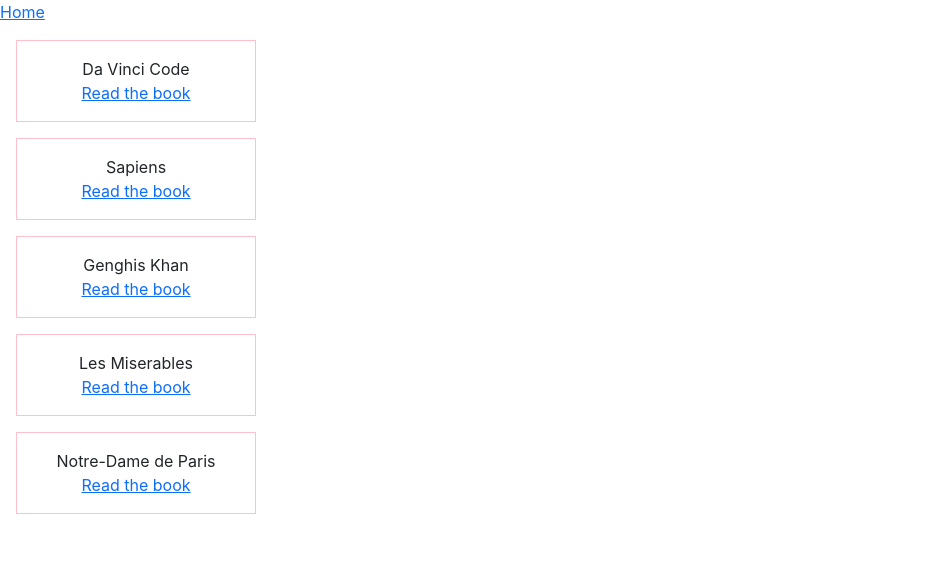
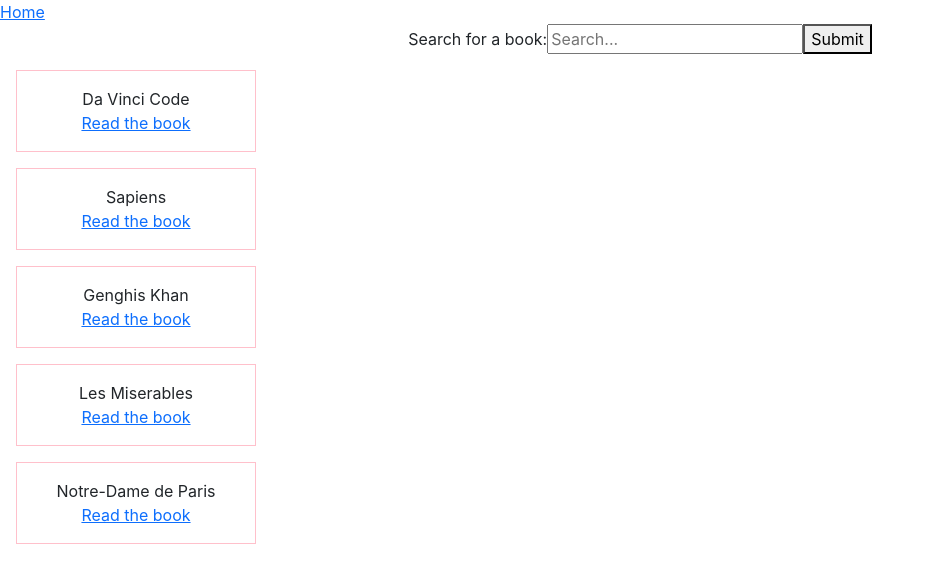
Before and after one commit to readingdeep/full-stack, a React (Create React App) app in the folder front-end/: page / in a window 1280 px wide. Shown: the top 582 px of the page, without its empty margins (0-934 px from the left). Built offline with nearby package versions, Linux system fonts and the light colour scheme.

Commit message:
Search component for local books.json file

```diff
--- /dev/null
+++ b/front-end/src/Books/books.json
@@ -0,0 +1,7 @@
+[
+    {"name":"Da Vinci Code", "id":"1"},
+    {"name":"Sapiens", "id":"2"},
+    {"name":"Genghis Khan", "id":"3"},
+    {"name": "Les Miserables", "id":"4"},
+    {"name":"Notre-Dame de Paris", "id":"5"}
+]
--- a/front-end/src/Components/HomePage.js
+++ b/front-end/src/Components/HomePage.js
@@ -1,15 +1,45 @@
-import React from 'react';
+import React, { useEffect } from 'react';
 import { useState } from 'react';
 import uuid from 'react-uuid';
 import BookCard from './BookCard';
+import SearchComponent from './SearchComponent';
+import Books from "../Books/books.json";
 
 const HomePage = () => {
-    const [books, setBooks] = useState([{name:'Da Vinci Code', id:'1'}, {name:'Sapiens', id:'2'}, {name:'Genghis Khan', id:'3'}, {name: 'Les Miserables', id:'4'}, {name:'Notre-Dame de Paris', id:'5'}])
+    const [books, setBooks] = useState([]);
+    const [loading, setLoading] = useState(false);
+
+    async function handleOnSearchSubmit(query) {
+        setLoading(true);
+        if (query.length === 0) {
+            setBooks(Books);
+            setLoading(false);
+            return;
+        }
+        const searchQuery = query.toLowerCase();
+        const queryArray = [];
+        for (const book of Books) {
+            const name = book.name.toLowerCase();
+            if (name.includes(searchQuery)) {
+                queryArray.push(book);
+            }
+        }
+        setBooks(queryArray);
+        setLoading(false);
+    }
+
+    useEffect(() => {
+        setBooks(Books);
+    }, [])
+
     return (
         <div>
-            {books.map(book =>
+            <SearchComponent onSubmit={(query) => handleOnSearchSubmit(query)}/>
+            {!loading && books.map(book =>
                 <BookCard key={uuid()} book={book} />
             )}
+            {books.length === 0 && <div>No Results Found!!</div>}
+            {loading && <div>Loading...</div>}
         </div>
     )
 }
--- /dev/null
+++ b/front-end/src/Components/SearchComponent.jsx
@@ -0,0 +1,27 @@
+import { useState } from "react";
+
+export default function SearchComponent(props) {
+    const { onSubmit } = props;
+    const [searchQuery, setSearchQuery] = useState("");
+
+    async function handleOnSubmit(event) {
+        event.preventDefault();
+        onSubmit(searchQuery);
+    }
+
+    return (
+        <>
+        <form onSubmit={(event) => handleOnSubmit(event)}>
+            <label htmlFor="search-input">Search for a book: </label>
+            <input
+                type="text"
+                value={searchQuery}
+                id="search-input"
+                onChange={(event) => setSearchQuery(event.target.value)}
+                placeholder="Search..."
+            />
+            <button type="submit">Submit</button>
+        </form>
+        </>
+    );
+}
```
